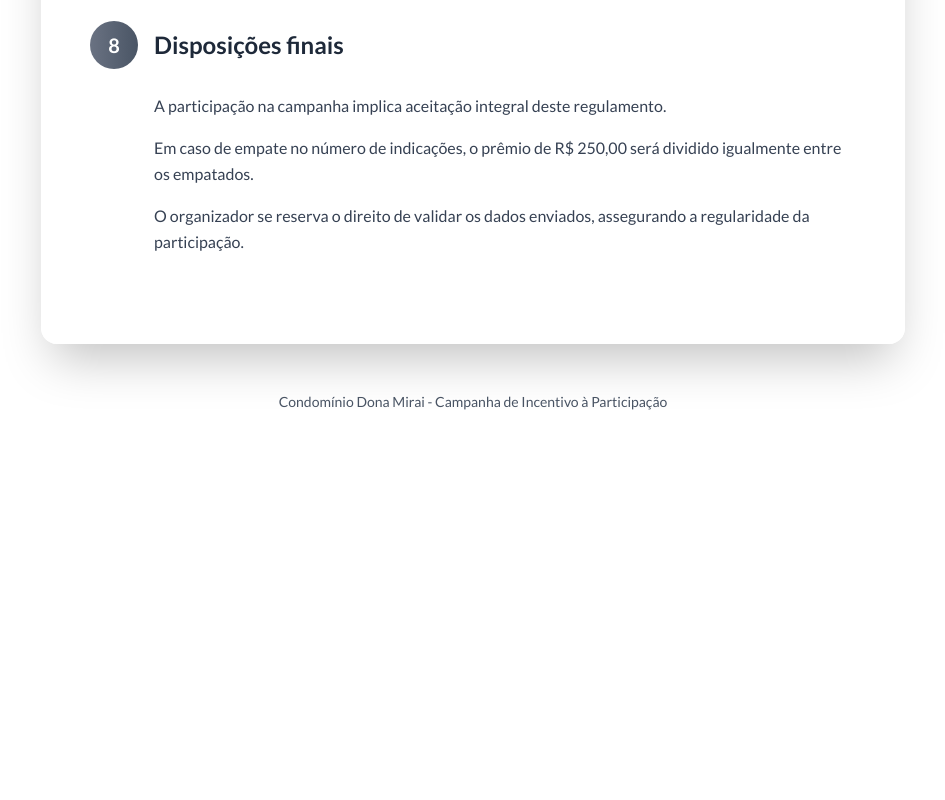
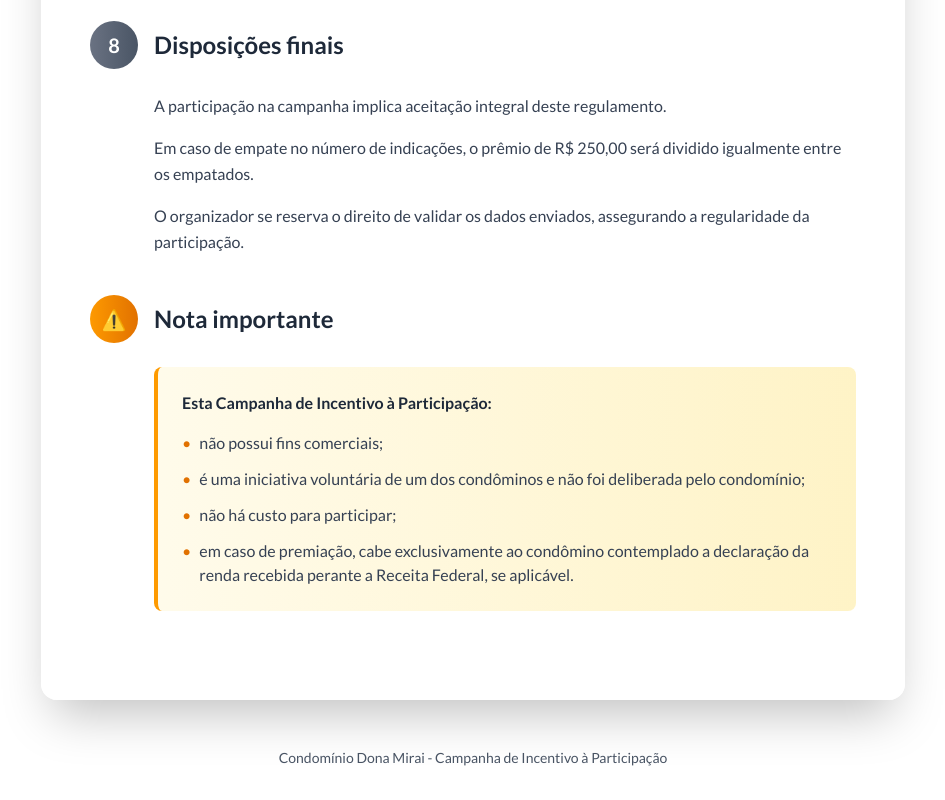
Before and after one commit to robdll/condominio-dona-mirai, a Next.js app: page / in a window 1280 px wide. Shown: the part 2513-3313 px from the top of the page, without its empty margins (167-1112 px from the left). Before the commit the page ends 2957 px from the top, so only its background shows below. Built offline with nearby package versions, Linux system fonts and the light colour scheme.

Commit message:
disclaimer

```diff
--- a/src/app/page.js
+++ b/src/app/page.js
@@ -256,6 +256,41 @@ export default function Home() {
             </div>
           </section>
 
+          {/* Disclaimer Section */}
+          <section className="mb-10">
+            <div className="flex items-center mb-6">
+              <div className="w-12 h-12 bg-gradient-to-r from-amber-500 to-amber-600 rounded-full flex items-center justify-center text-white font-bold text-xl mr-4">
+                ⚠️
+              </div>
+              <h3 className="text-2xl font-bold text-gray-800 dark:text-white">Nota importante</h3>
+            </div>
+            <div className="pl-4 lg:pl-16">
+              <div className="bg-gradient-to-r from-amber-50 to-amber-100 dark:from-amber-900/20 dark:to-amber-800/20 p-6 rounded-lg border-l-4 border-amber-500">
+                <p className="text-gray-800 dark:text-white font-semibold mb-4">
+                  Esta Campanha de Incentivo à Participação:
+                </p>
+                <ul className="space-y-3 text-gray-700 dark:text-gray-300">
+                  <li className="flex items-start">
+                    <span className="text-amber-600 dark:text-amber-400 mr-2">•</span>
+                    <span>não possui fins comerciais;</span>
+                  </li>
+                  <li className="flex items-start">
+                    <span className="text-amber-600 dark:text-amber-400 mr-2">•</span>
+                    <span>é uma iniciativa voluntária de um dos condôminos e não foi deliberada pelo condomínio;</span>
+                  </li>
+                  <li className="flex items-start">
+                    <span className="text-amber-600 dark:text-amber-400 mr-2">•</span>
+                    <span>não há custo para participar;</span>
+                  </li>
+                  <li className="flex items-start">
+                    <span className="text-amber-600 dark:text-amber-400 mr-2">•</span>
+                    <span>em caso de premiação, cabe exclusivamente ao condômino contemplado a declaração da renda recebida perante a Receita Federal, se aplicável.</span>
+                  </li>
+                </ul>
+              </div>
+            </div>
+          </section>
+
         </div>
 
         {/* Footer */}
```
